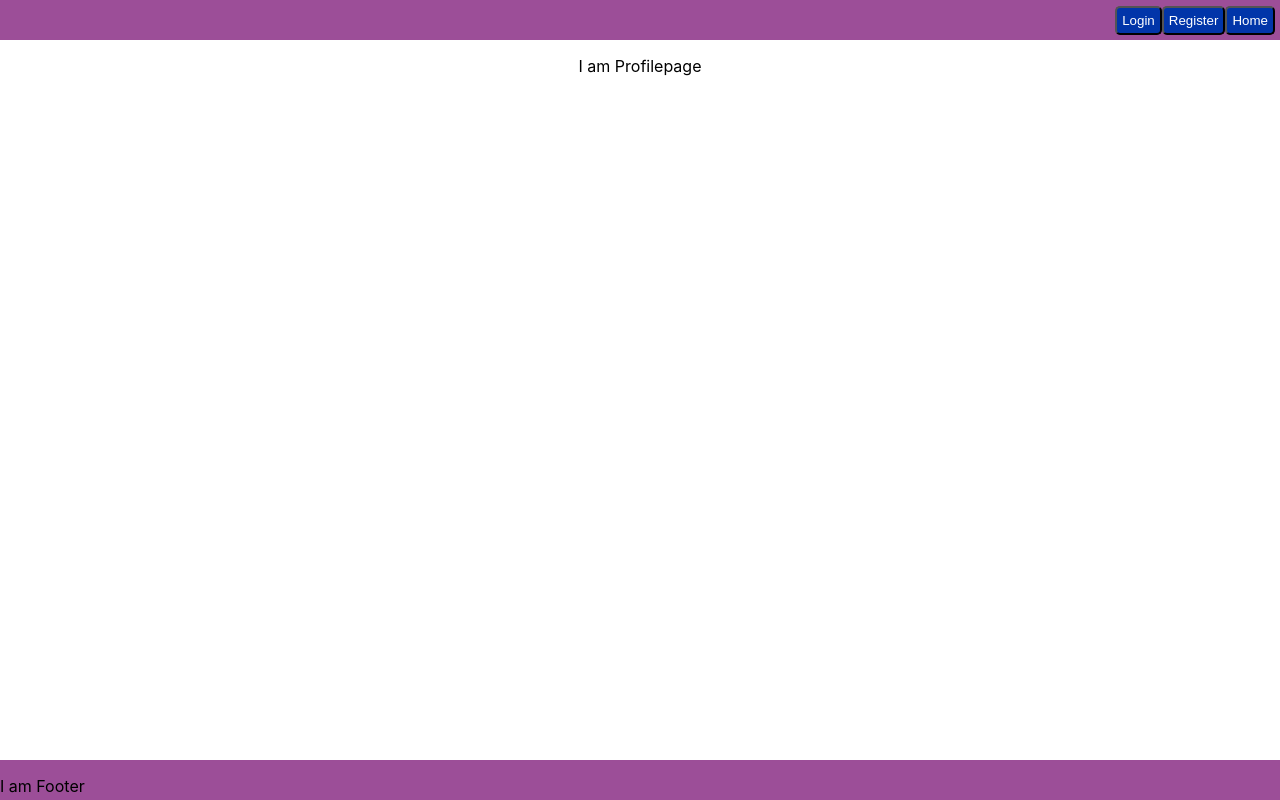
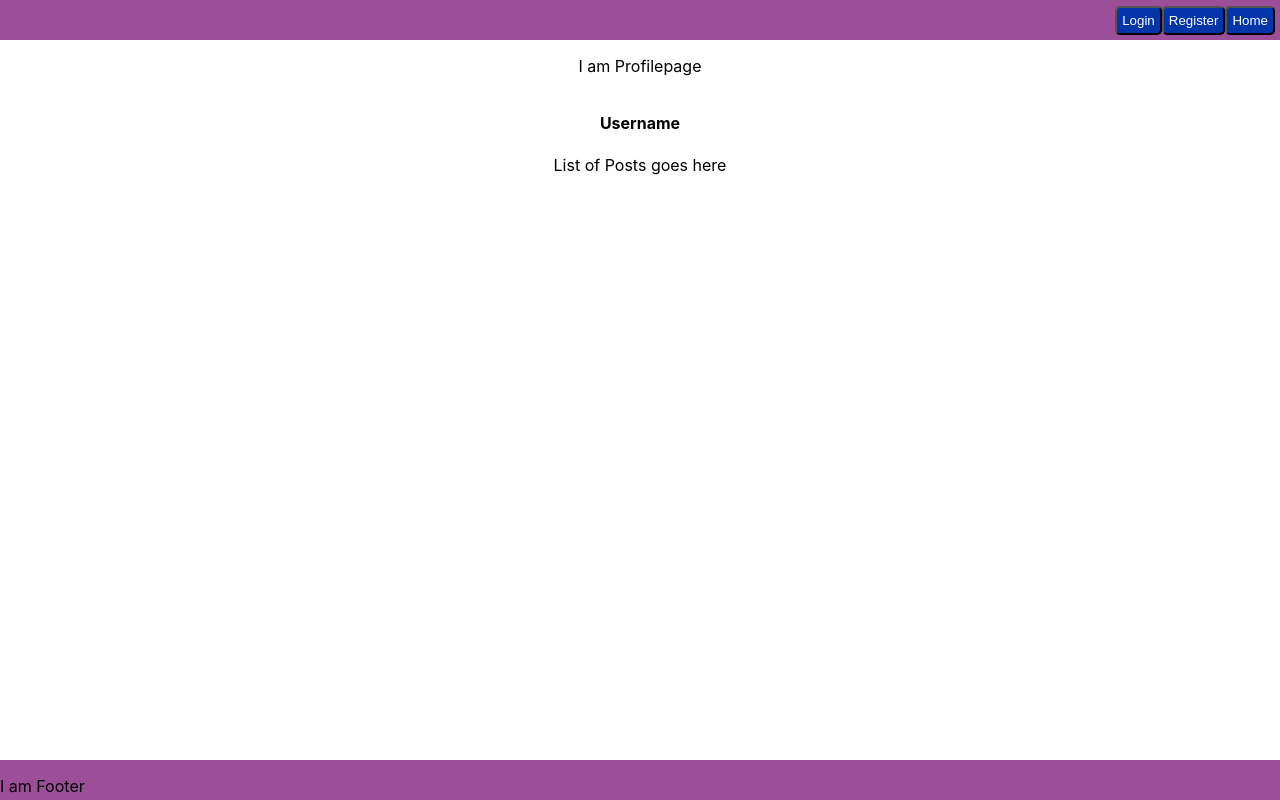
Before and after one commit to CD-Mackay/flask_react_microblog, a React (Create React App) app in the folder frontend/: page /user in a window 1280 px wide. Built offline with nearby package versions, Linux system fonts and the light colour scheme; no server answers.

Commit message:
add usercard component to pprofilepage

```diff
--- a/frontend/src/pages/Profile.js
+++ b/frontend/src/pages/Profile.js
@@ -2,11 +2,13 @@
 import React from 'react';
 
 // Component Imports
+import UserCard from '../Components/UserCard/UserCard';
 
 const Profile = () => {
   return (
     <div className="App">
       <p>I am Profilepage</p>
+      <UserCard />
     </div>
   )
 };
```
